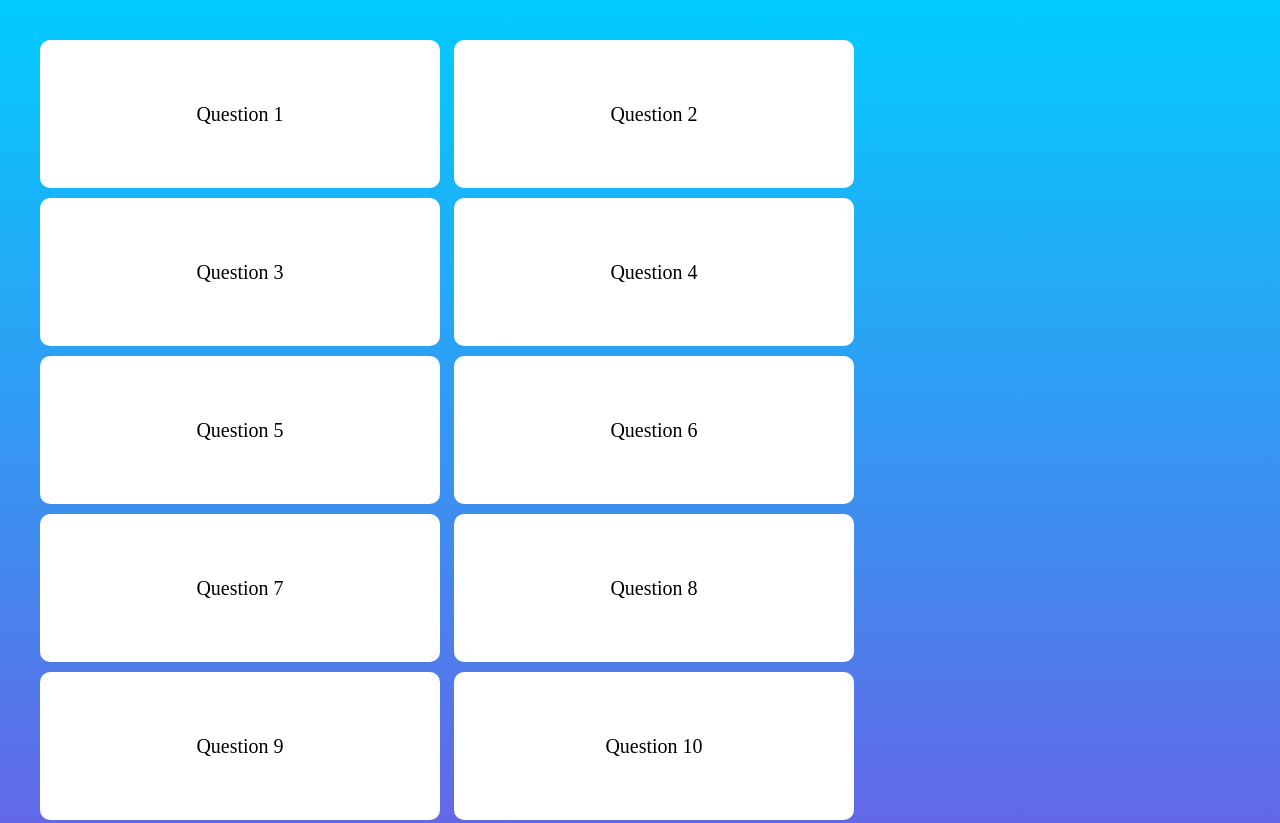
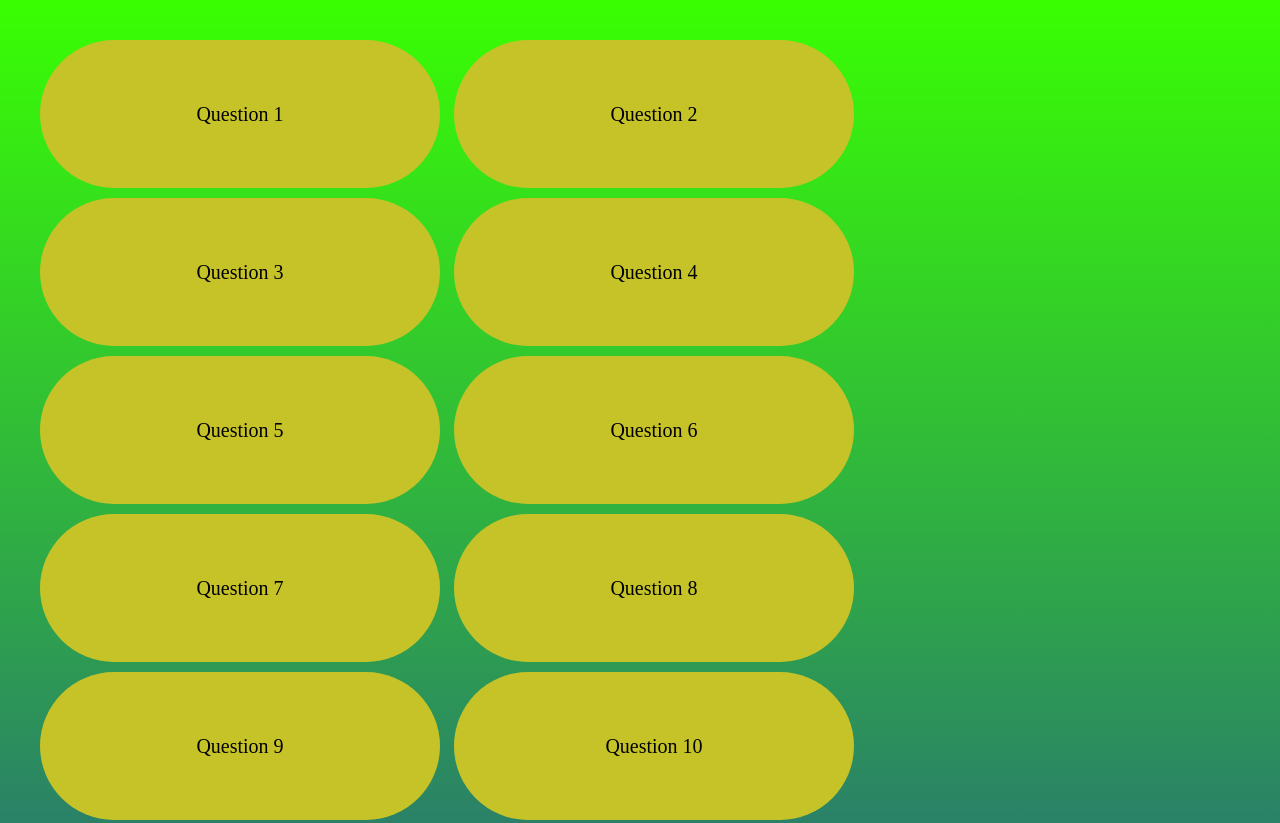
Before and after one commit to OWAIS-THEGREAT/assignment, a plain HTML site: page index.html in a window 1280 px wide. Shown: the top 823 px of the page. Drawn offline with Linux system fonts and the light colour scheme; a web font is replaced by a local one.

Commit message:
Update index.html

```diff
--- a/index.html
+++ b/index.html
@@ -9,7 +9,7 @@
     <meta charset="UTF-8">
     <style>
             @font-face {
-                font-family:'JosefinSans-Bold.ttf' ;
+                font-family:'JosefinSans-Bold.ttf';
                 src: url(JosefinSans-Bold.ttf);
             }
 
@@ -22,7 +22,7 @@
                 width:auto;
                 height: auto;
                 padding:35px;
-                background-image: linear-gradient(rgb(2, 204, 255), rgb(195, 3, 205));
+                background-image: linear-gradient(rgb(57, 255, 2), rgb(27, 3, 205));
             }
 
             .button{
@@ -32,18 +32,20 @@
                 padding:30px;
                 height:148px;
                 font-size: 20px;
-                border-radius:10px;
+                border-radius:100px;
                 border-width: 7px;
                 border-color: rgba(255, 255, 255, 0) ;
                 margin:5px;
-                background-color: white;
-                transition: 0.5s ease;
+                background-color: rgb(198, 195, 41);
+                transition: 0.3s ease;
             }
 
             .button:hover
             {
                 font-size:25px ;
-                border-color: rgb(0, 191, 255) ;
+                color: blueviolet;
+                border-color: rgb(255, 0, 170);
+                cursor:pointer;
             }
 
     </style>
```
